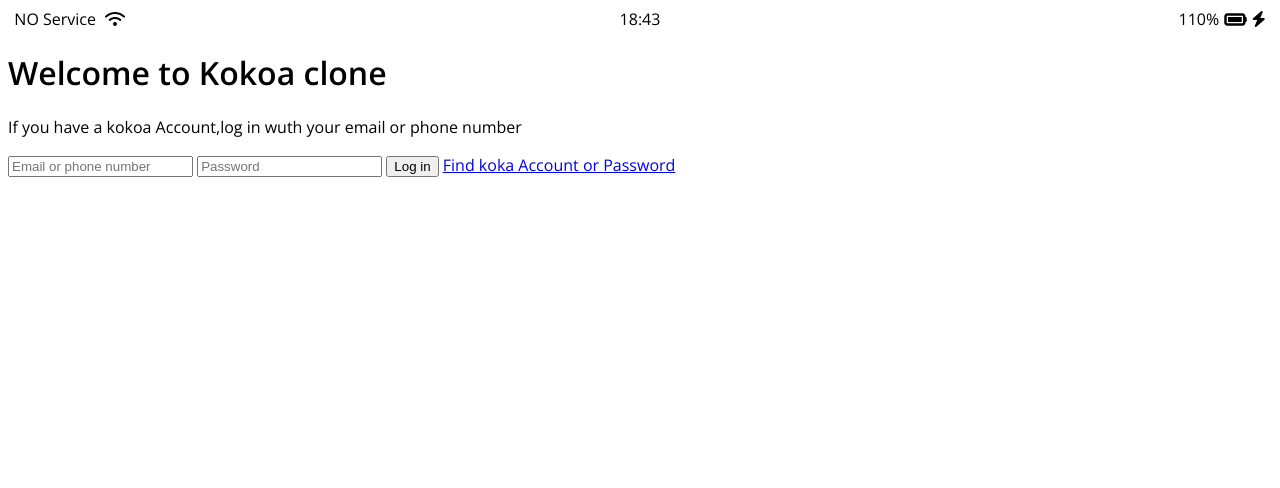
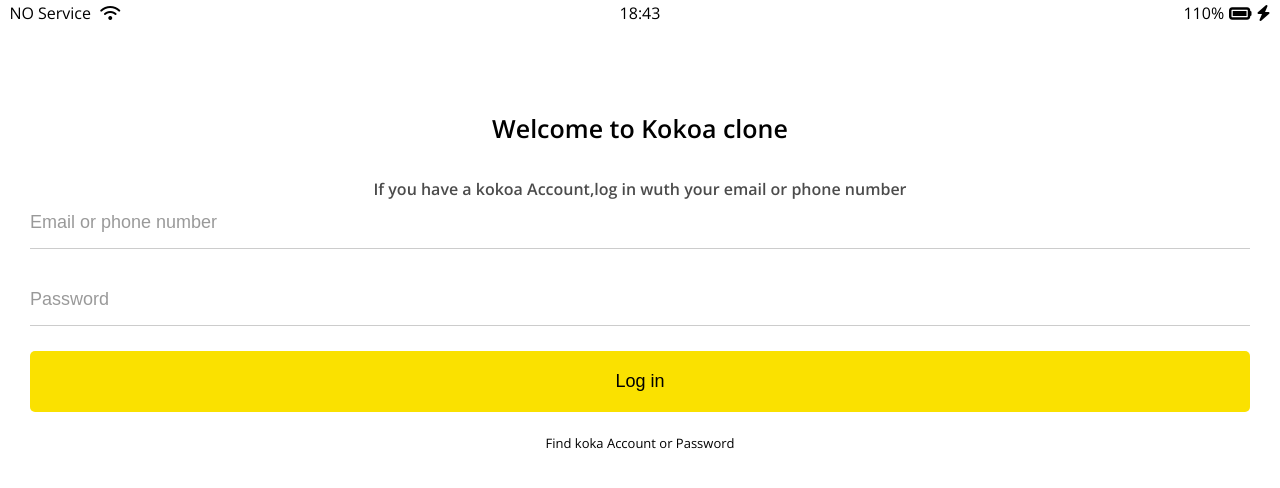
Before and after one commit to eunBlog/kokoa-clone-2021, a plain HTML site: page index.html in a window 1280 px wide. Drawn offline with nearby package versions, Linux system fonts and the light colour scheme.

Commit message:
1page end

```diff
--- /dev/null
+++ b/css/reset.css
@@ -0,0 +1,133 @@
+/* http://meyerweb.com/eric/tools/css/reset/
+   v2.0 | 20110126
+   License: none (public domain)
+*/
+
+html,
+body,
+div,
+span,
+applet,
+object,
+iframe,
+h1,
+h2,
+h3,
+h4,
+h5,
+h6,
+p,
+blockquote,
+pre,
+a,
+abbr,
+acronym,
+address,
+big,
+cite,
+code,
+del,
+dfn,
+em,
+img,
+ins,
+kbd,
+q,
+s,
+samp,
+small,
+strike,
+strong,
+sub,
+sup,
+tt,
+var,
+b,
+u,
+i,
+center,
+dl,
+dt,
+dd,
+ol,
+ul,
+li,
+fieldset,
+form,
+label,
+legend,
+table,
+caption,
+tbody,
+tfoot,
+thead,
+tr,
+th,
+td,
+article,
+aside,
+canvas,
+details,
+embed,
+figure,
+figcaption,
+footer,
+header,
+hgroup,
+menu,
+nav,
+output,
+ruby,
+section,
+summary,
+time,
+mark,
+audio,
+video {
+  margin: 0;
+  padding: 0;
+  border: 0;
+  font-size: 100%;
+  font: inherit;
+  vertical-align: baseline;
+}
+/* HTML5 display-role reset for older browsers */
+article,
+aside,
+details,
+figcaption,
+figure,
+footer,
+header,
+hgroup,
+menu,
+nav,
+section {
+  display: block;
+}
+body {
+  line-height: 1;
+}
+ol,
+ul {
+  list-style: none;
+}
+blockquote,
+q {
+  quotes: none;
+}
+blockquote:before,
+blockquote:after,
+q:before,
+q:after {
+  content: "";
+  content: none;
+}
+table {
+  border-collapse: collapse;
+  border-spacing: 0;
+}
+
+input:focus {
+  outline: none;
+}
--- /dev/null
+++ b/css/status-bar.css
@@ -0,0 +1,23 @@
+.startus-bar {
+  display: flex;
+  justify-content: center;
+  padding: 5px 3px;
+}
+.startus-bar__column {
+  width: 33%;
+}
+.startus-bar__column:first-child span {
+  margin-right: 5px;
+}
+.startus-bar__column:nth-child(2) {
+  display: flex;
+  justify-content: center;
+}
+.startus-bar__column:last-child {
+  display: flex;
+  justify-content: flex-end;
+  align-items: center;
+}
+.startus-bar__column .fa-battery-full {
+  margin: 0px 5px;
+}
--- a/css/styles.css
+++ b/css/styles.css
@@ -1,28 +1,66 @@
 @import url("https://fonts.googleapis.com/css2?family=Open+Sans:wght@400;600&family=Rubik:wght@500&display=swap");
+@import "reset.css";
+@import "status-bar.css";
+@import "variables.css";
 
 body {
   font-family: "Open Sans", sans-serif;
 }
 
-.startus-bar {
+.welcome-header {
+  margin-top: 90px;
+  text-align: center;
   display: flex;
-  justify-content: center;
+  flex-direction: column;
+  align-items: center;
+  font-weight: 600;
 }
-.startus-bar__column {
-  width: 33%;
+.welcome-header__title {
+  margin-bottom: 40px;
+  font-size: 25px;
 }
-.startus-bar__column:first-child span {
-  margin-right: 5px;
+
+.welcome-haeder__text {
+  width: 50%;
+  opacity: 0.7;
 }
-.startus-bar__column:nth-child(2) {
+#login-form {
   display: flex;
-  justify-content: center;
+  flex-direction: column;
+  margin: 0px 30px;
 }
-.startus-bar__column:last-child {
-  display: flex;
-  justify-content: flex-end;
-  align-items: center;
+#login-form input {
+  border: none;
+  padding: 15px 0px;
+  font-size: 18px;
+
+  margin-bottom: 25px;
+  transition: border-color 0.3s ease-in-out;
 }
-.startus-bar__column .fa-battery-full {
-  margin: 0px 5px;
+
+#login-form input:not([type="submit"]) {
+  border-bottom: 1px solid rgba(0, 0, 0, 0.2);
+  transition: border-color 0.3s ease-in-out;
 }
+
+#login-form input::placeholder {
+  color: rgba(0, 0, 0, 0.4);
+}
+
+#login-form input:focus {
+  border-color: var(--yellow);
+}
+
+#login-form input[type="submit"] {
+  background-color: var(--yellow);
+  cursor: pointer;
+  padding: 20px 0px;
+  border-radius: 5px;
+}
+
+#login-form a {
+  text-align: center;
+  text-decoration: none;
+  color: inherit;
+  font-size: 13px;
+}
--- /dev/null
+++ b/css/variables.css
@@ -0,0 +1,3 @@
+:root {
+  --yellow: #fae100;
+}
--- a/index.html
+++ b/index.html
@@ -31,7 +31,7 @@
         If you have a kokoa Account,log in wuth your email or phone number
       </p>
     </header>
-    <form>
+    <form id="login-form">
       <input type="text" placeholder="Email or phone number" />
       <input type="password" placeholder="Password" />
       <input type="submit" value="Log in" />
```
